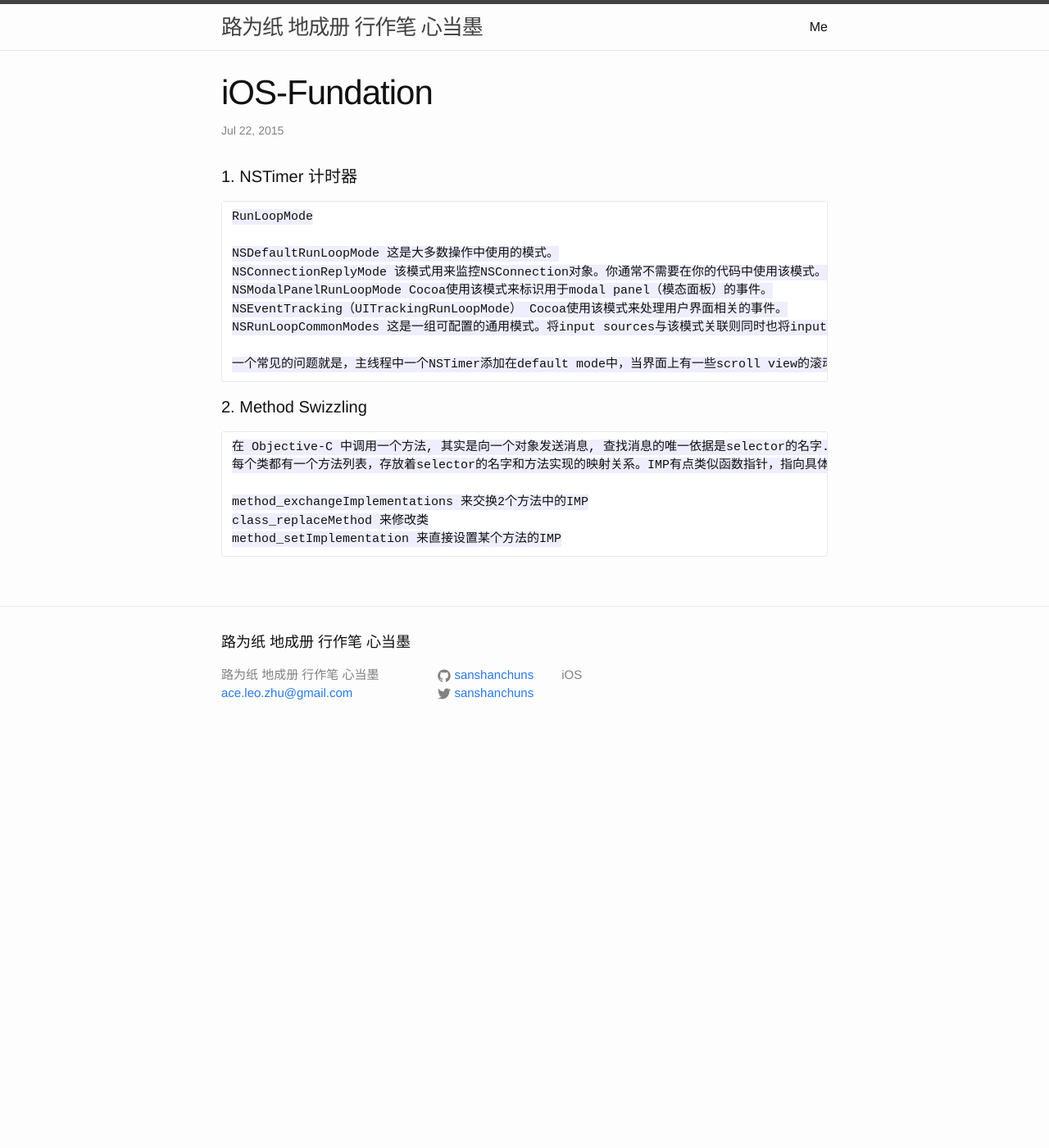
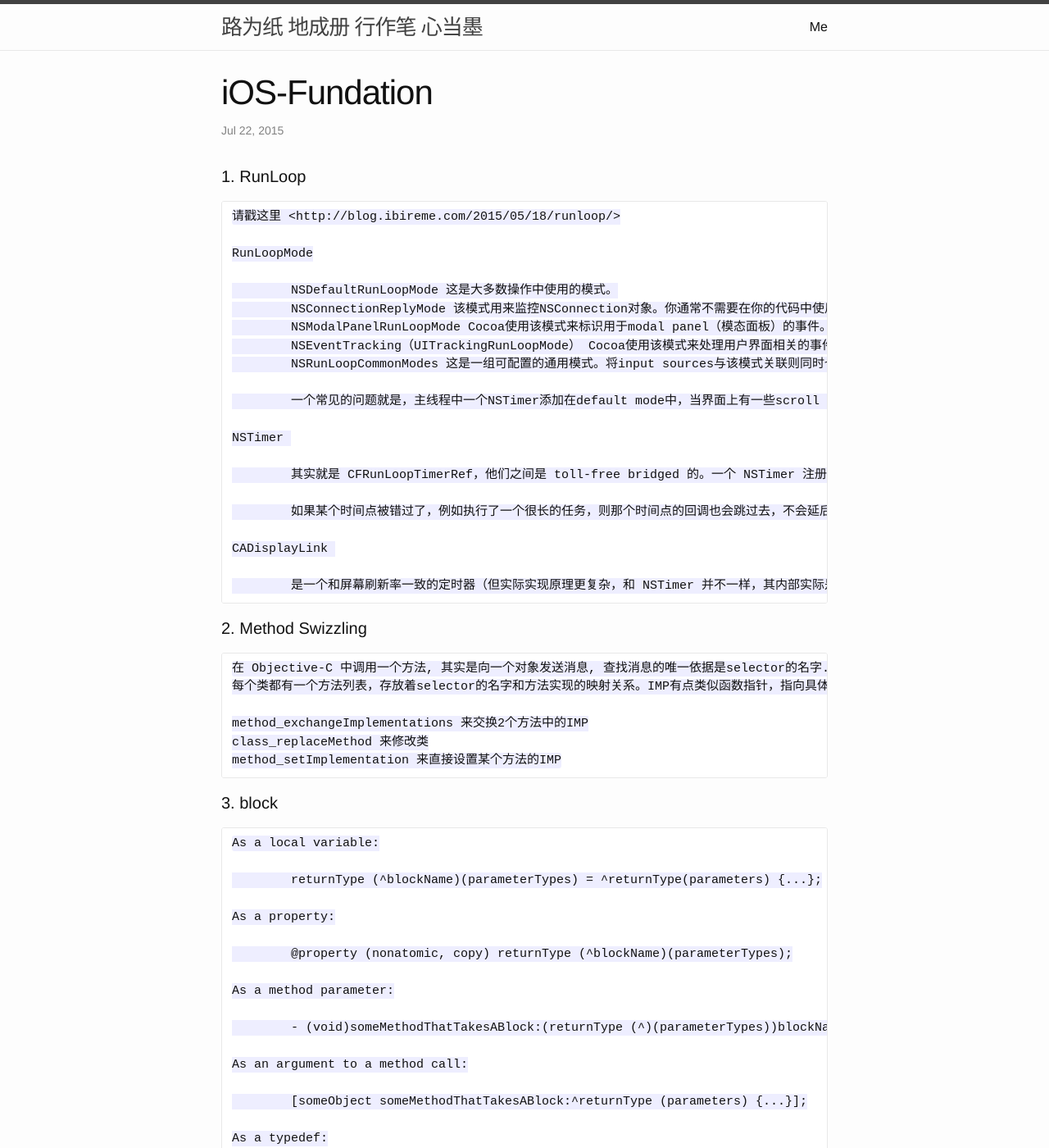
Before and after one commit to sanshanchuns/sanshanchuns.github.io, a Jekyll site: the page built from _posts/2015-07-22-iOS-Fundation.markdown, in a window 1280 px wide and 1400 px high. Shown: the whole window at 82% size. Built offline with Jekyll 4.4.1, drawn with Linux system fonts in a browser that asks for light colours; some of the changed text lies outside the part shown.

Commit message:
update files

```diff
--- a/_posts/2015-06-15-iOS-发布.markdown
+++ b/_posts/2015-06-15-iOS-发布.markdown
@@ -39,6 +39,12 @@ categories: jekyll update
 	fir b . -w -C Release -S licaishi CODE_SIGN_IDENTITY="iPhone Distribution: Shanghai Noah Yijie Financial Tech Co., Ltd." -p
 	如此一来一条指令急速发布
 
+#### 5. 点菜命令
+
+	curl "http://10.21.200.75:99/dinner/order" -H "Pragma: no-cache" -H "Origin: http://10.21.200.75:99" -H "Accept-Encoding: gzip, deflate" -H "Accept-Language: zh-CN,zh;q=0.8,en;q=0.6,ja;q=0.4,zh-TW;q=0.2" -H "User-Agent: Mozilla/5.0 (Windows NT 6.1; WOW64) AppleWebKit/537.36 (KHTML, like Gecko) Chrome/43.0.2357.130 Safari/537.36" -H "Content-Type: application/x-www-form-urlencoded; charset=UTF-8" -H "Accept: application/json, text/javascript, */*; q=0.01" -H "Cache-Control: no-cache" -H "X-Requested-With: XMLHttpRequest" -H "Connection: keep-alive" -H "Referer: http://10.21.200.75:99/" --data "no=5573&shop=3" --compressed
+
+
+
 [jekyll]:      http://jekyllrb.com
 [jekyll-gh]:   https://github.com/jekyll/jekyll
 [jekyll-help]: https://github.com/jekyll/jekyll-help
--- a/_posts/2015-06-25-xcode.markdown
+++ b/_posts/2015-06-25-xcode.markdown
@@ -41,6 +41,9 @@ categories: jekyll update
 #### 4. cocoapods
 	如何安装, 请看这里<http://code4app.com/article/cocoapods-install-usage>
 	详细安装以及使用, 请看这里<https://guides.cocoapods.org/using/getting-started.html>
+
+
+
 
 #### 5. plugin 插件管理
 	如何安装, 请看这里<http://alcatraz.io/>
--- a/_posts/2015-07-22-iOS-Fundation.markdown
+++ b/_posts/2015-07-22-iOS-Fundation.markdown
@@ -6,17 +6,29 @@ categories: jekyll update
 ---
 
 
-#### 1. NSTimer 计时器
+#### 1. RunLoop
+
+	请戳这里 <http://blog.ibireme.com/2015/05/18/runloop/>
 
 	RunLoopMode
 
-	NSDefaultRunLoopMode 这是大多数操作中使用的模式。
-	NSConnectionReplyMode 该模式用来监控NSConnection对象。你通常不需要在你的代码中使用该模式。
-	NSModalPanelRunLoopMode Cocoa使用该模式来标识用于modal panel（模态面板）的事件。
-	NSEventTracking（UITrackingRunLoopMode） Cocoa使用该模式来处理用户界面相关的事件。
-	NSRunLoopCommonModes 这是一组可配置的通用模式。将input sources与该模式关联则同时也将input sources与该组中的其它模式进行了关联。对于Cocoa应用，该模式缺省的包含了default，modal以及event tracking模式。
+		NSDefaultRunLoopMode 这是大多数操作中使用的模式。
+		NSConnectionReplyMode 该模式用来监控NSConnection对象。你通常不需要在你的代码中使用该模式。
+		NSModalPanelRunLoopMode Cocoa使用该模式来标识用于modal panel（模态面板）的事件。
+		NSEventTracking（UITrackingRunLoopMode） Cocoa使用该模式来处理用户界面相关的事件。
+		NSRunLoopCommonModes 这是一组可配置的通用模式。将input sources与该模式关联则同时也将input sources与该组中的其它模式进行了关联。对于Cocoa应用，该模式缺省的包含了default，modal以及event tracking模式。
 
-	一个常见的问题就是，主线程中一个NSTimer添加在default mode中，当界面上有一些scroll view的滚动频繁发生导致run loop运行在UItraking mode中，从而这个timer没能如期望那般的运行。所以，我们就可以把这个timer加到NSRunLoopCommonModes中来解决（iOS中）
+		一个常见的问题就是，主线程中一个NSTimer添加在default mode中，当界面上有一些scroll view的滚动频繁发生导致run loop运行在UItraking mode中，从而这个timer没能如期望那般的运行。所以，我们就可以把这个timer加到NSRunLoopCommonModes中来解决（iOS中）
+
+	NSTimer
+
+		其实就是 CFRunLoopTimerRef，他们之间是 toll-free bridged 的。一个 NSTimer 注册到 RunLoop 后，RunLoop 会为其重复的时间点注册好事件。例如 10:00, 10:10, 10:20 这几个时间点。RunLoop为了节省资源，并不会在非常准确的时间点回调这个Timer。Timer 有个属性叫做 Tolerance (宽容度)，标示了当时间点到后，容许有多少最大误差。
+
+		如果某个时间点被错过了，例如执行了一个很长的任务，则那个时间点的回调也会跳过去，不会延后执行。就比如等公交，如果 10:10 时我忙着玩手机错过了那个点的公交，那我只能等 10:20 这一趟了。
+
+	CADisplayLink
+
+		是一个和屏幕刷新率一致的定时器（但实际实现原理更复杂，和 NSTimer 并不一样，其内部实际是操作了一个 Source）。如果在两次屏幕刷新之间执行了一个长任务，那其中就会有一帧被跳过去（和 NSTimer 相似），造成界面卡顿的感觉。在快速滑动TableView时，即使一帧的卡顿也会让用户有所察觉。Facebook 开源的 AsyncDisplayLink 就是为了解决界面卡顿的问题，其内部也用到了 RunLoop.
 
 #### 2. Method Swizzling
 
@@ -27,6 +39,46 @@ categories: jekyll update
 	class_replaceMethod 来修改类
 	method_setImplementation 来直接设置某个方法的IMP
 
+#### 3. block
+
+	As a local variable:
+
+		returnType (^blockName)(parameterTypes) = ^returnType(parameters) {...};
+
+	As a property:
+
+		@property (nonatomic, copy) returnType (^blockName)(parameterTypes);
+
+	As a method parameter:
+
+		- (void)someMethodThatTakesABlock:(returnType (^)(parameterTypes))blockName;
+
+	As an argument to a method call:
+
+		[someObject someMethodThatTakesABlock:^returnType (parameters) {...}];
+
+	As a typedef:
+
+		typedef returnType (^TypeName)(parameterTypes);
+		TypeName blockName = ^returnType(parameters) {...};
+
+
+#### 4. 通讯录中文字首字母
+
+	firstChar = [[NSString stringWithFormat:@"%c", pinyinFirstLetter([name characterAtIndex:0])]uppercaseString];
+
+
+
+
+
+
+
+
+
+
+
+
+
 
 [jekyll]:      http://jekyllrb.com
 [jekyll-gh]:   https://github.com/jekyll/jekyll
```
